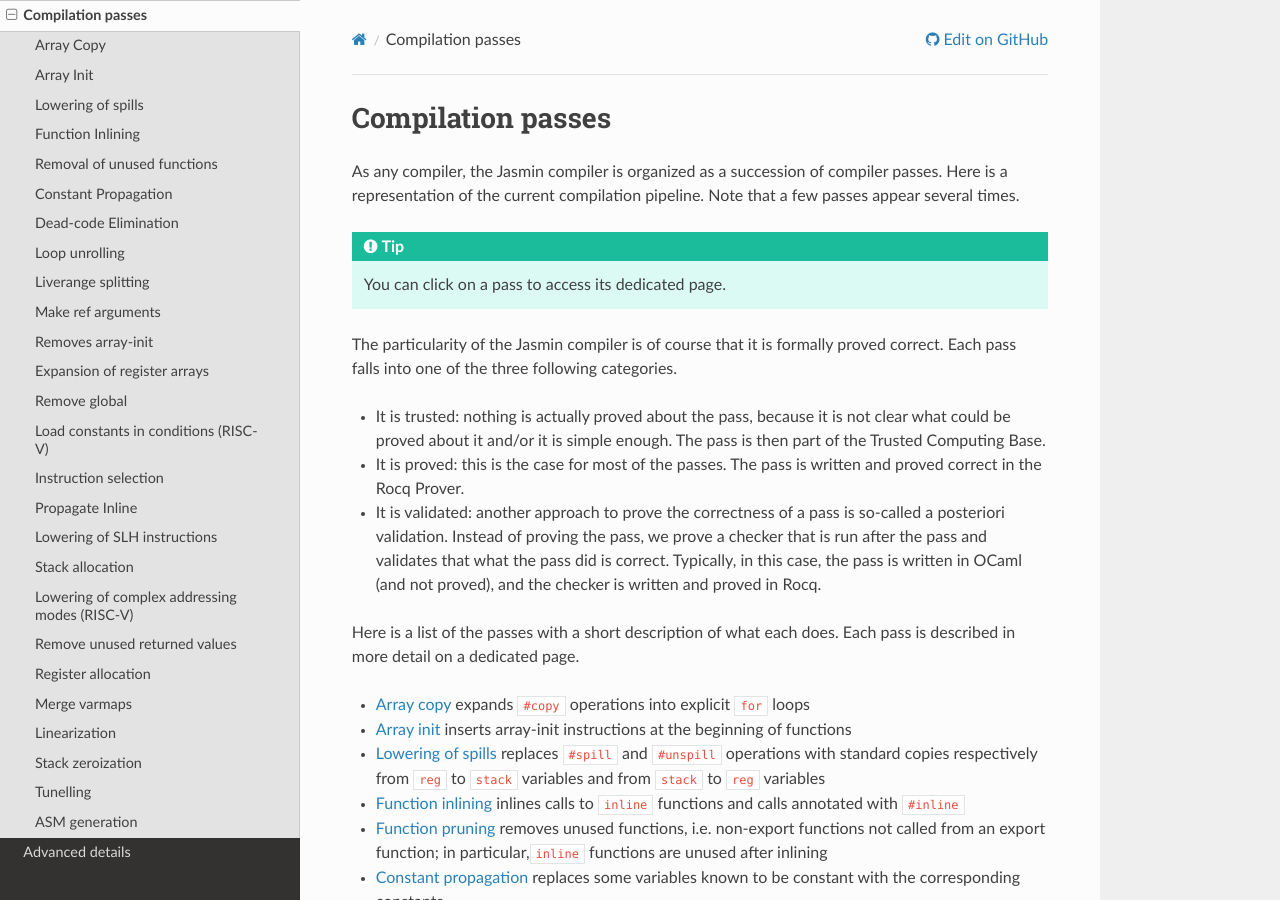
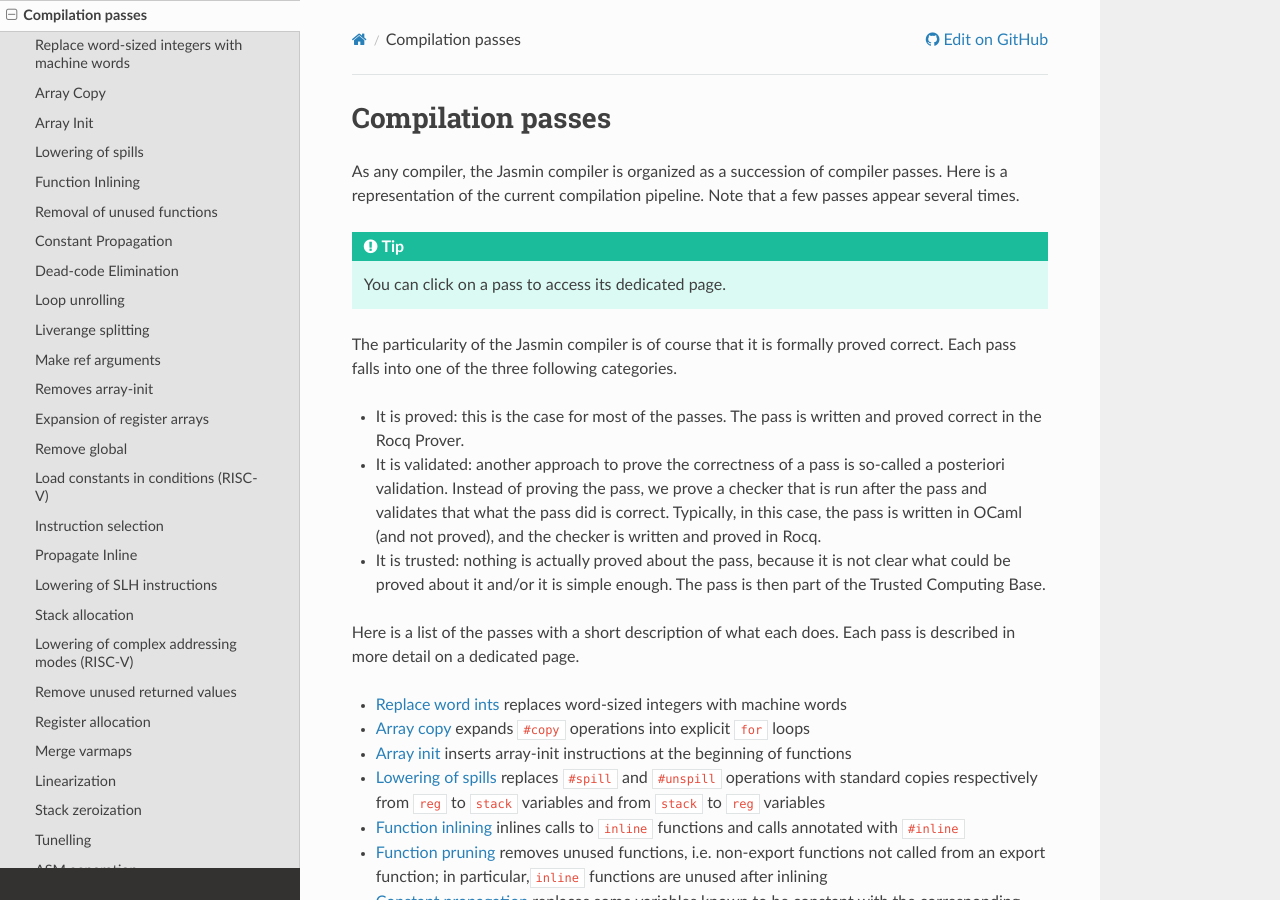
Before and after one commit to lyonel2017/jasmin-doc, a Sphinx documentation site: the page built from source/compiler/passes/index.md, in a window 1280 px wide and 900 px high. Built offline with Sphinx 7.4.7 and the Read the Docs theme 3.1.0, drawn with Linux system fonts in a browser that asks for light colours.

Commit message:
Add pass "replace word ints"
And some polishing

```diff
--- a/source/compiler/passes/index.md
+++ b/source/compiler/passes/index.md
@@ -23,10 +20,14 @@
   a checker that is run after the pass and validates that what the pass did
   is correct. Typically, in this case, the pass is written in OCaml (and not
   proved), and the checker is written and proved in Rocq.
+- It is trusted: nothing is actually proved about the pass, because it is
+  not clear what could be proved about it and/or it is simple enough.
+  The pass is then part of the Trusted Computing Base.
 
 Here is a list of the passes with a short description of what each does.
 Each pass is described in more detail on a dedicated page.
 
+- [Replace word ints](wint_word) replaces word-sized integers with machine words
 - [Array copy](array_copy) expands `#copy` operations into explicit `for` loops
 - [Array init](array_init) inserts array-init instructions at the beginning of functions
 - [Lowering of spills](lower_spill) replaces `#spill` and `#unspill` operations
@@ -77,6 +78,7 @@
 :::{toctree}
 :hidden:
 
+wint_word
 array_copy
 array_init
 lower_spill
--- /dev/null
+++ b/source/compiler/passes/wint_word.md
@@ -0,0 +1,3 @@
+# Replace word-sized integers with machine words
+
+TODO
```
Also changed, not shown: other parts of source/compiler/passes/index.md (+0 -3 lines), 1 other file.
